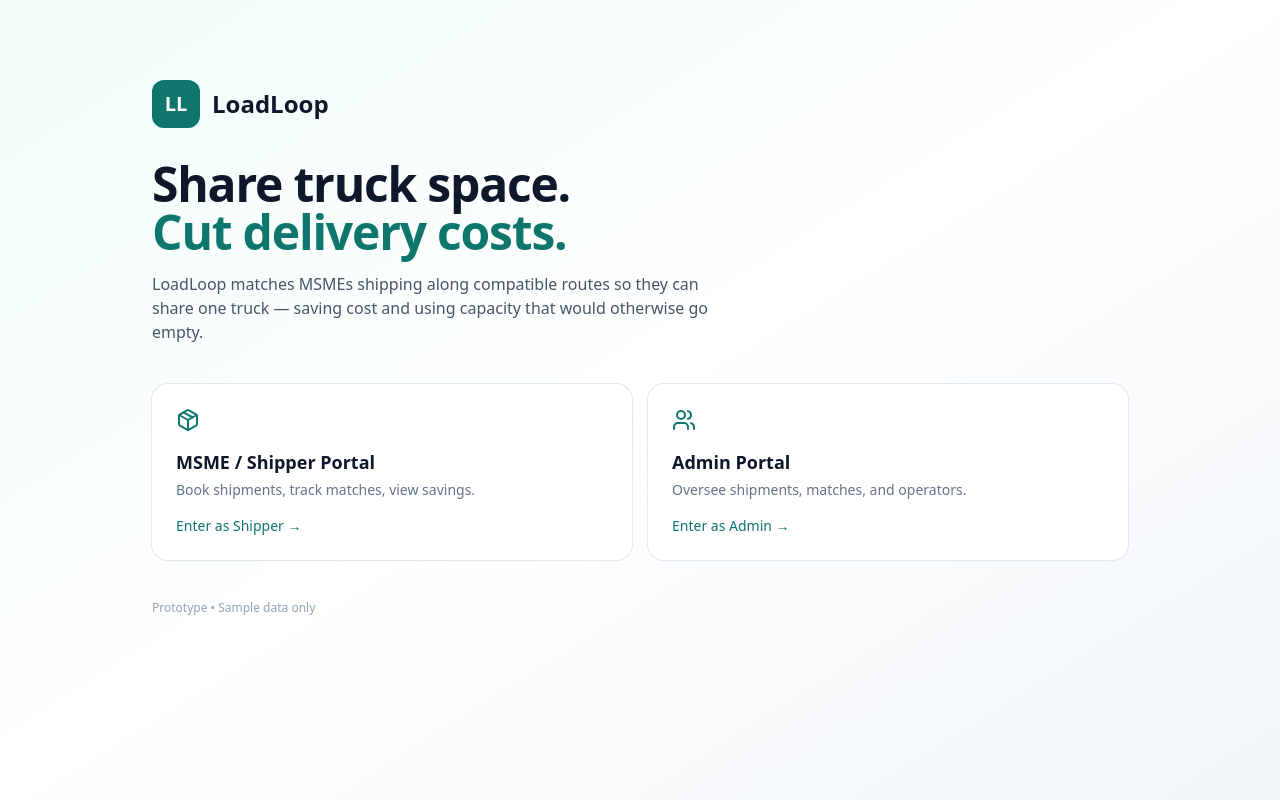
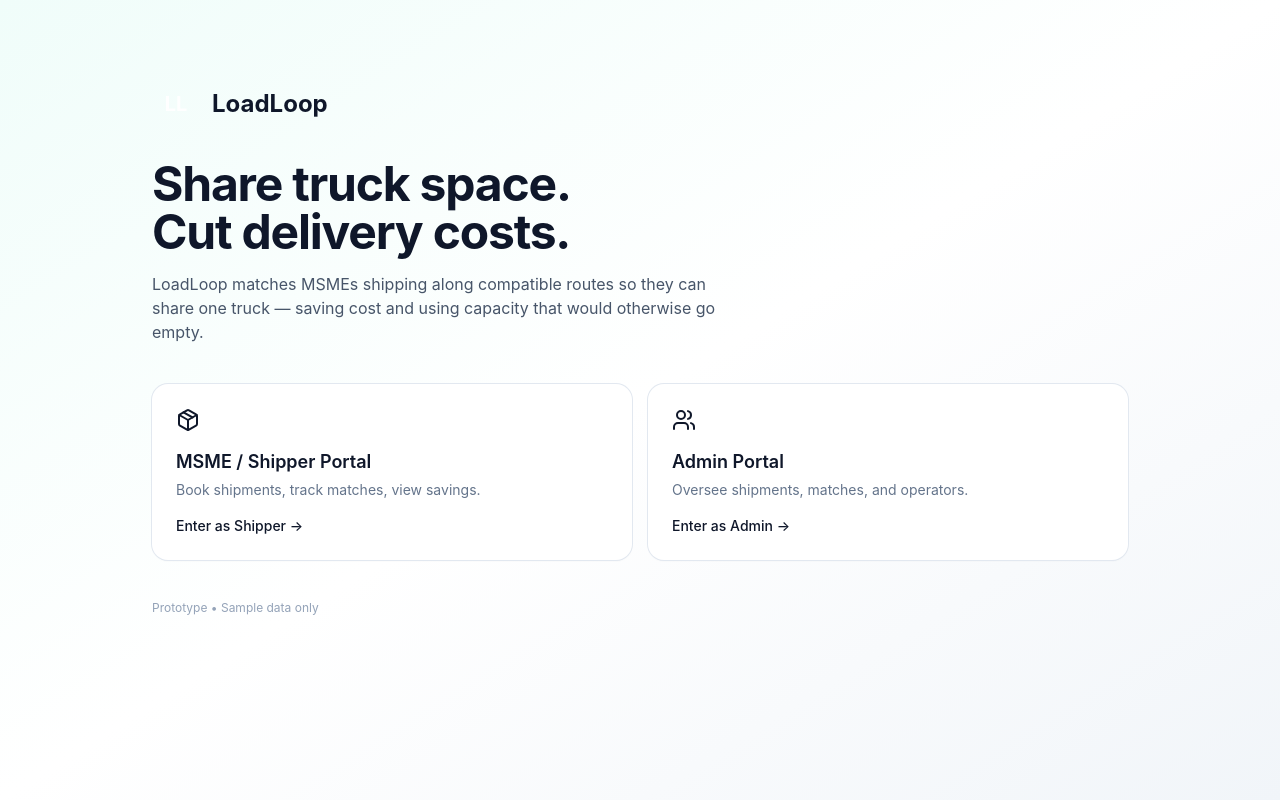
Before and after one commit to adiyel/loadloop-prototype, a Next.js app: page / in a window 1280 px wide. Built offline with nearby package versions, Linux system fonts and the light colour scheme.

Commit message:
Update tailwind.config.js

```diff
--- a/tailwind.config.js
+++ b/tailwind.config.js
@@ -1,5 +1,20 @@
+/** @type {import('tailwindcss').Config} */
 module.exports = {
   content: ["./app/**/*.{ts,tsx}", "./components/**/*.{ts,tsx}"],
-  theme: { extend: { colors: { brand: { DEFAULT: "#0F766E", dark: "#115E59" } } } },
+  theme: {
+    extend: {
+      colors: {
+        brand: {
+          navy: "#0B1B3D",
+          blue: "#0077FF",
+          orange: "#FF6B00",
+          light: "#F4F7FB"
+        }
+      },
+      fontFamily: {
+        sans: ['Inter', 'sans-serif'],
+      }
+    },
+  },
   plugins: [],
 };
```
